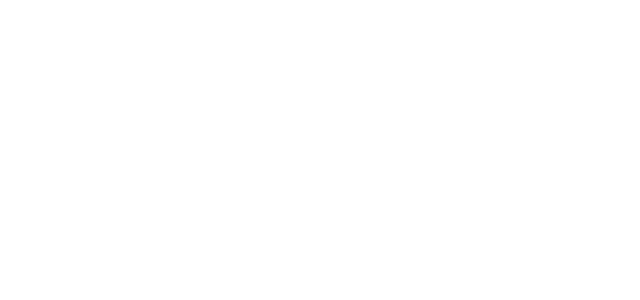
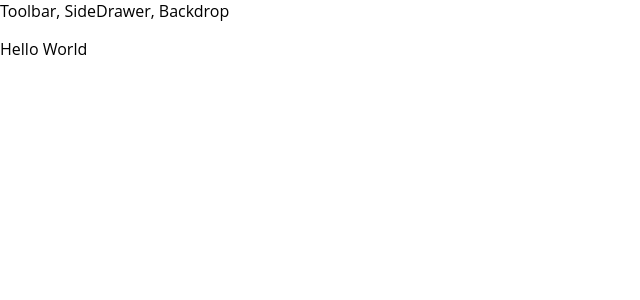
Before and after one commit to candiko/maximilian, a React app in the folder Section08-BurgerBuilder_v01/burger-builder/: page / in a window 1280 px wide. Shown: the top 300 px of the page, without its empty margins (0-640 px from the left). Built offline with nearby package versions, Linux system fonts and the light colour scheme; the HTML template or start-up script is replaced by a standard one.

Commit message:
Create layout component for Burger Builder v01

```diff
--- a/Section08-BurgerBuilder_v01/burger-builder/src/App.js
+++ b/Section08-BurgerBuilder_v01/burger-builder/src/App.js
@@ -1,8 +1,15 @@
 import React, { Component } from "react";
+import Layout from "./components/Layout/Layout";
 
 class App extends Component {
   render() {
-    return <div />;
+    return (
+      <div>
+        <Layout>
+          <p>Hello World</p>
+        </Layout>
+      </div>
+    );
   }
 }
 
--- /dev/null
+++ b/Section08-BurgerBuilder_v01/burger-builder/src/components/Layout/Layout.js
@@ -0,0 +1,11 @@
+import React from "react";
+import Auxi from "../../hoc/Auxi";
+
+const layout = props => (
+  <Auxi>
+    <div>Toolbar, SideDrawer, Backdrop</div>
+    <main>{props.children}</main>
+  </Auxi>
+);
+
+export default layout;
--- /dev/null
+++ b/Section08-BurgerBuilder_v01/burger-builder/src/hoc/Auxi.js
@@ -0,0 +1,3 @@
+const aux = props => props.children;
+
+export default aux;
--- a/Section08-BurgerBuilder_v01/burger-builder/src/index.css
+++ b/Section08-BurgerBuilder_v01/burger-builder/src/index.css
@@ -1,5 +1,5 @@
 body {
   margin: 0;
   padding: 0;
-  font-family: sans-serif;
+  font-family: "Open Sans", sans-serif;
 }
```
